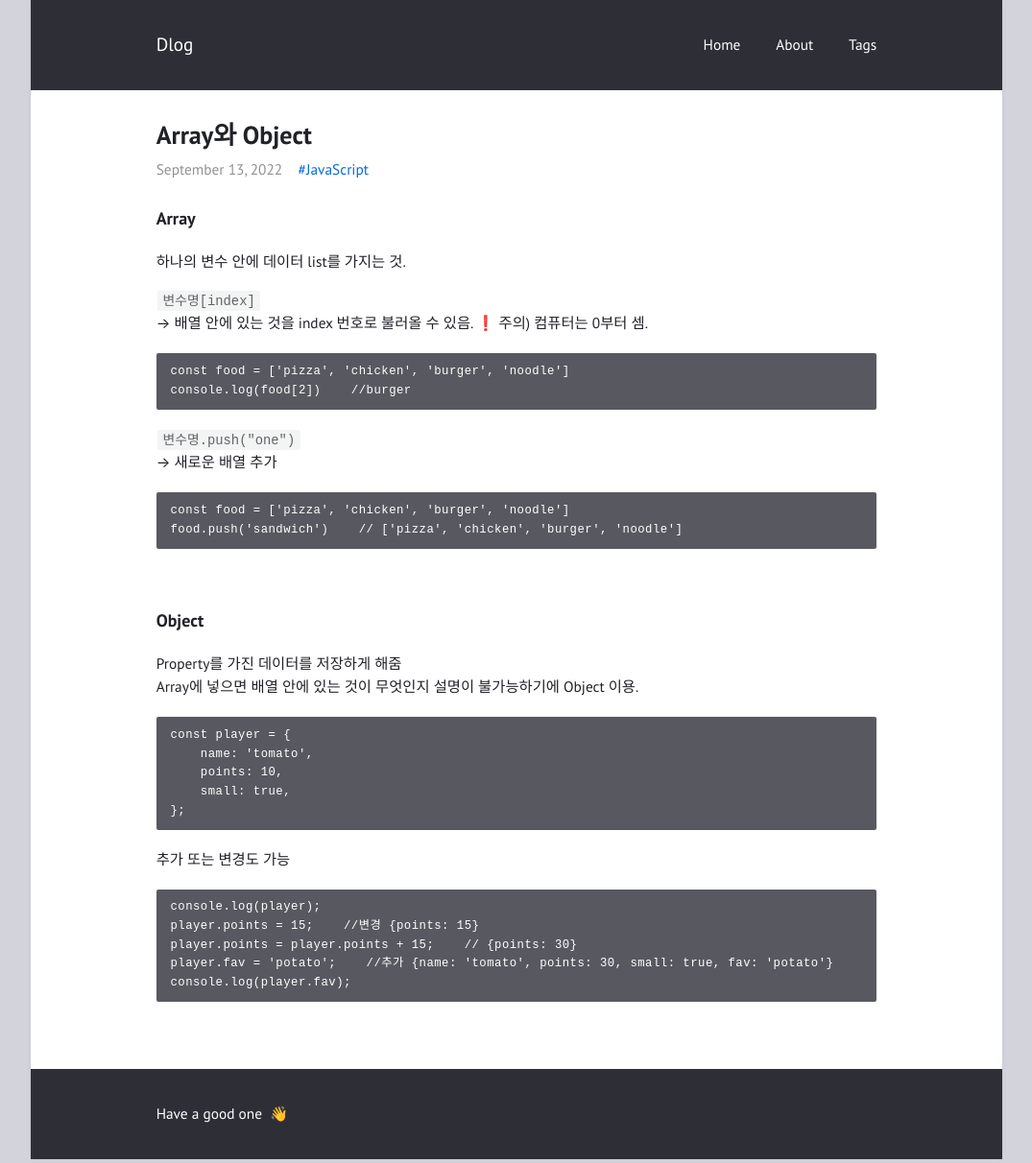
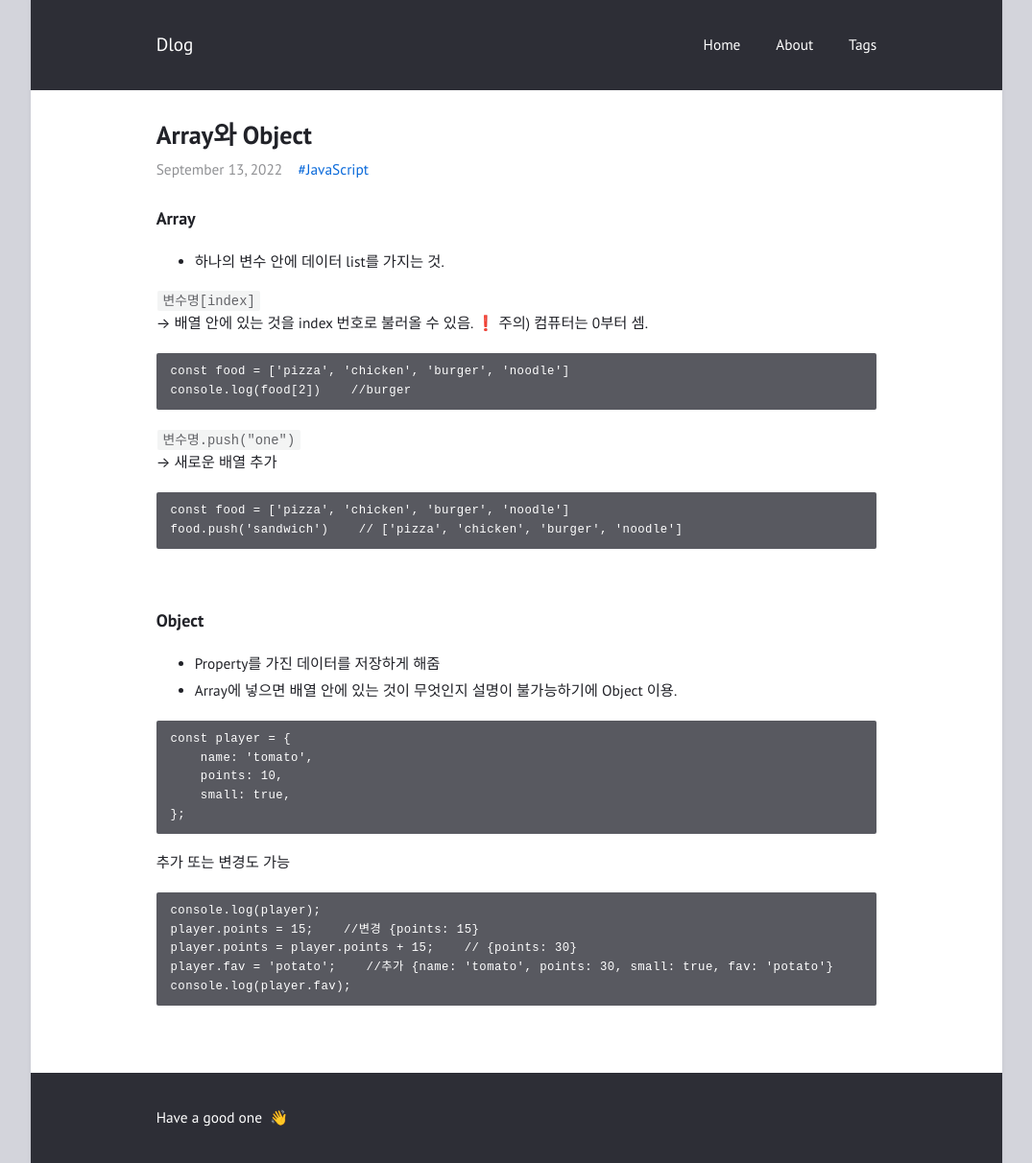
Before and after one commit to feb-dain/feb-dain.github.io, a Jekyll site: the page built from _posts/2022-09-13-array-and-object.md, in a window 1280 px wide. Shown: the whole page at 96% size, without its empty margins (102-1177 px from the left). Built offline with Jekyll 4.4.1, drawn with Linux system fonts in a browser that asks for light colours; comment, search, counter and statistics services are not loaded.

````diff
--- a/_posts/2022-09-13-array-and-object.md
+++ b/_posts/2022-09-13-array-and-object.md
@@ -5,7 +5,7 @@ tags: JavaScript
 ---
 
 ### Array
-하나의 변수 안에 데이터 list를 가지는 것.
+- 하나의 변수 안에 데이터 list를 가지는 것.
 
 `변수명[index]`<br>
 → 배열 안에 있는 것을 index 번호로 불러올 수 있음. ❗️ 주의) 컴퓨터는 0부터 셈.
@@ -29,8 +29,8 @@ food.push('sandwich')    // ['pizza', 'chicken', 'burger', 'noodle']
 <br>
 
 ### Object
-Property를 가진 데이터를 저장하게 해줌<br>
-Array에 넣으면 배열 안에 있는 것이 무엇인지 설명이 불가능하기에 Object 이용.<br>
+- Property를 가진 데이터를 저장하게 해줌<br>
+- Array에 넣으면 배열 안에 있는 것이 무엇인지 설명이 불가능하기에 Object 이용.<br>
 
 ```
 const player = {
````
